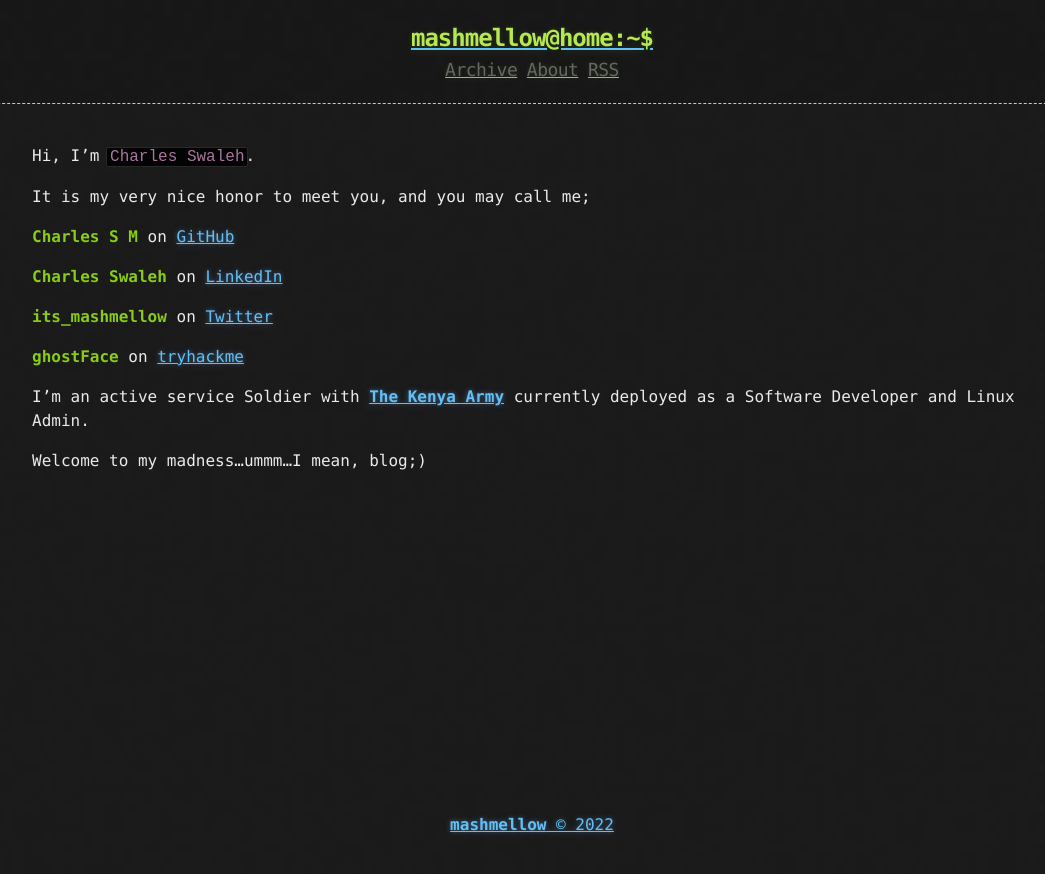
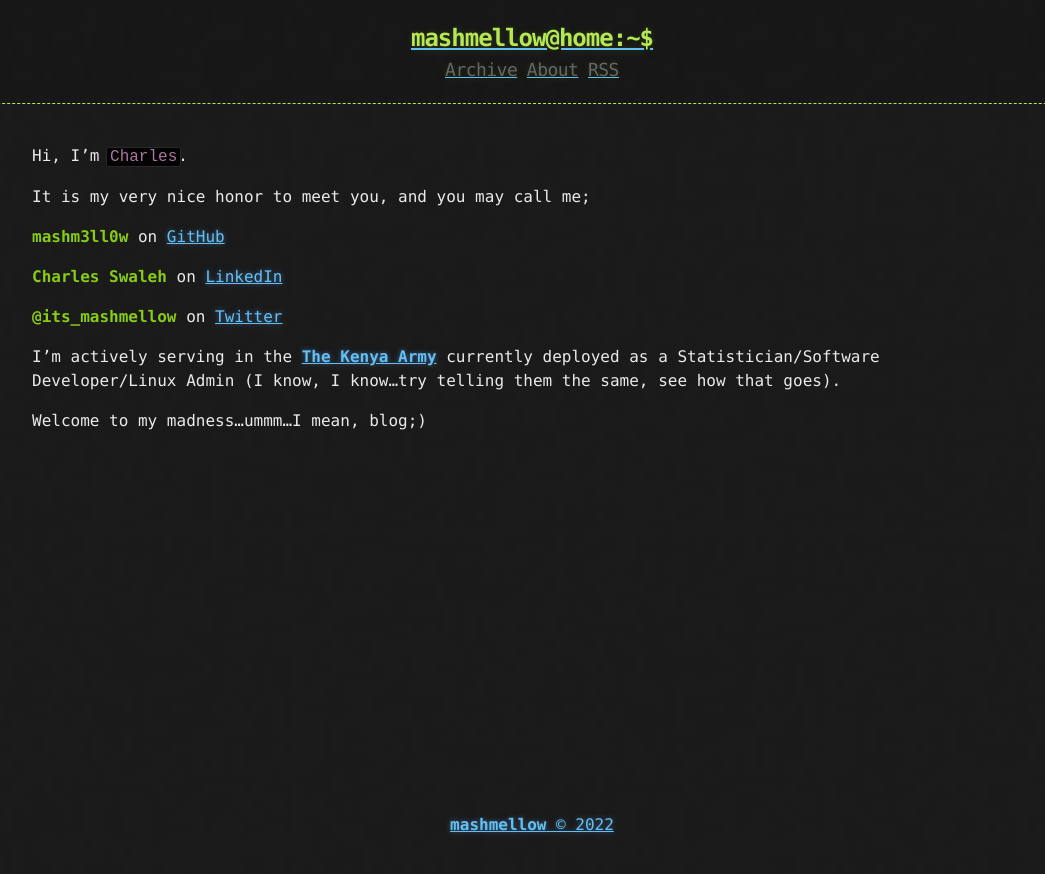
Before and after one commit to mashm3ll0w/mashm3ll0w.github.io, a Jekyll site: the page built from about.md, in a window 1280 px wide. Shown: the top 874 px of the page, without its empty margins (108-1153 px from the left). Built offline with Jekyll 4.4.1, drawn with Linux system fonts in a browser that asks for light colours.

Commit message:
edit the about page; remove THM link and edit the service to KA

```diff
--- a/about.md
+++ b/about.md
@@ -3,23 +3,20 @@ layout: page
 title: About
 ---
 
-Hi, I'm `Charles Swaleh`.
+Hi, I'm `Charles`.
 
 It is my very nice honor to meet you, and you may call me;
 
 
-<span style="color:#88cc14;">**Charles S M**</span> on [GitHub](https://github.com/mashm3ll0w)
+<span style="color:#88cc14;">**mashm3ll0w**</span> on [GitHub](https://github.com/mashm3ll0w)
 
 
 <span style="color:#88cc14;">**Charles Swaleh**</span> on [LinkedIn](https://www.linkedin.com/in/charles-swaleh/)
 
 
-<span style="color:#88cc14;">**its_mashmellow**</span> on [Twitter](https://twitter.com/its_mashmellow)
+<span style="color:#88cc14;">**@its_mashmellow**</span> on [Twitter](https://twitter.com/its_mashmellow)
 
 
-<span style="color:#88cc14;">**ghostFace**</span> on [tryhackme](https://tryhackme.com/p/ghostFace)
-
-
-I'm an active service Soldier with [**The Kenya Army**](https://mod.go.ke) currently deployed as a Software Developer and Linux Admin.
+I'm actively serving in the [**The Kenya Army**](https://mod.go.ke) currently deployed as a Statistician/Software Developer/Linux Admin (I know, I know...try telling them the same, see how that goes).
 
 Welcome to my madness...ummm...I mean, blog;)
```
